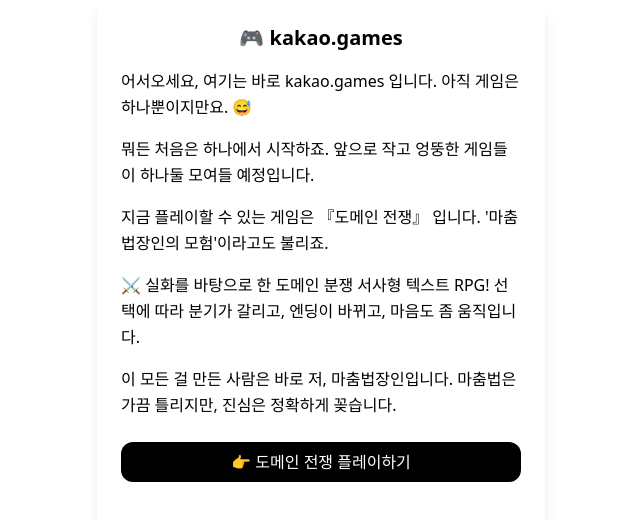
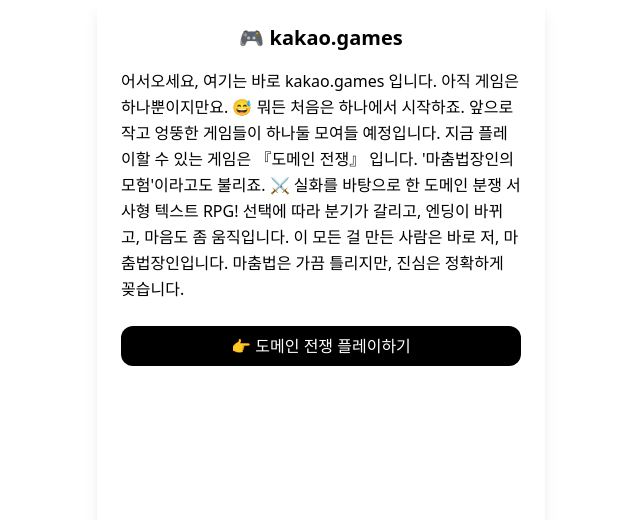
Before and after one commit to clavef/kakao, a Next.js app: page / in a window 1280 px wide. Shown: the top 520 px of the page, without its empty margins (319-959 px from the left). Built offline with nearby package versions, Linux system fonts and the light colour scheme.

Commit message:
Update index.tsx

```diff
--- a/pages/index.tsx
+++ b/pages/index.tsx
@@ -9,38 +9,28 @@
         <meta name="description" content="작고 엉뚱한 웹게임 컬렉션" />
       </Head>
       <GameFrame title="🎮 kakao.games">
-        <div className="text-base text-left leading-relaxed space-y-4 mb-6">
-          <p>
+        <div className="text-base text-left leading-relaxed whitespace-pre-line mb-6">
           어서오세요,
           여기는 바로 kakao.games 입니다.
           아직 게임은 하나뿐이지만요. 😅
-          </p>
 
-          <p>
           뭐든 처음은 하나에서 시작하죠.
           앞으로 작고 엉뚱한 게임들이
           하나둘 모여들 예정입니다.
-          </p>
 
-          <p>
           지금 플레이할 수 있는 게임은
           『도메인 전쟁』 입니다.
           '마춤법장인의 모험'이라고도 불리죠.
-          </p>
 
-          <p>
           ⚔️ 실화를 바탕으로 한
           도메인 분쟁 서사형 텍스트 RPG!
           선택에 따라 분기가 갈리고,
           엔딩이 바뀌고, 마음도 좀 움직입니다.
-          </p>
 
-          <p>
           이 모든 걸 만든 사람은
           바로 저, 마춤법장인입니다.
           마춤법은 가끔 틀리지만,
           진심은 정확하게 꽂습니다.
-          </p>
         </div>
 
         <div className="flex flex-col space-y-3">
```
Lines whose indentation alone changed are shown as unchanged.
